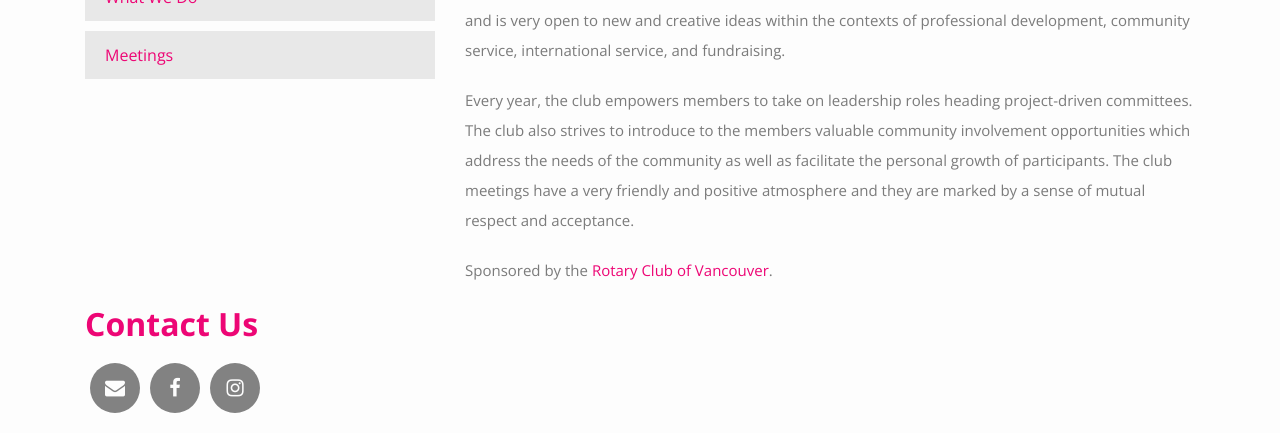
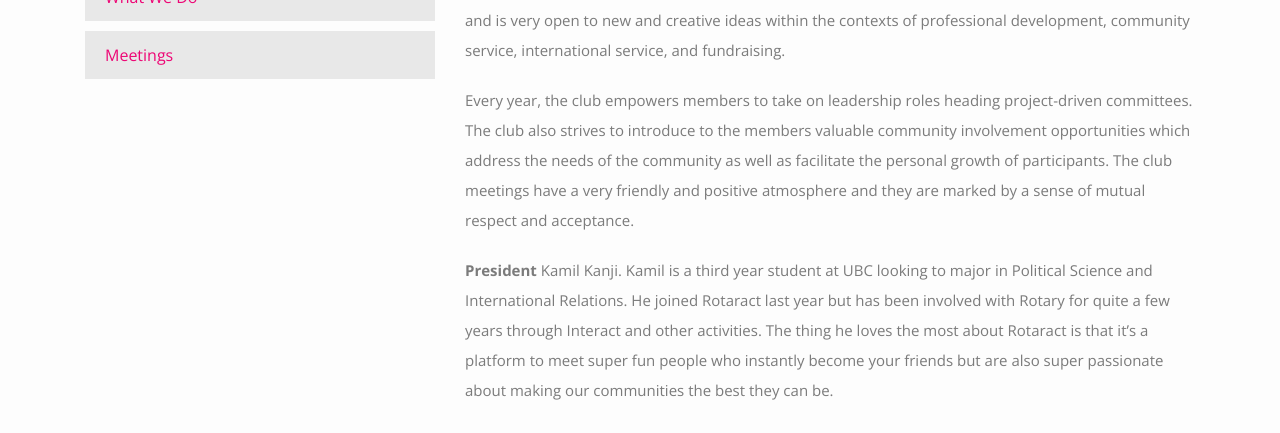
Before and after one commit to rotaract5040/rotaract5040.github.io, a Jekyll site: the page built from _clubs/vancouver-ubc.md, in a window 1280 px wide and 900 px high, scrolled down 870 px, cut to the strip 0-433 px from the top of the window. Built offline with Jekyll 4.4.1, drawn with Linux system fonts in a browser that asks for light colours; nearby versions of some CDN libraries; Markdown is read by kramdown in place of the engine named in the settings.

Commit message:
Update vancouver-ubc.md

```diff
--- a/_clubs/vancouver-ubc.md
+++ b/_clubs/vancouver-ubc.md
@@ -9,6 +9,9 @@
         The Rotaract Club of Vancouver is based at the University of British Columbia Campus. It is a student-run service club. It strives to integrate the ideas of the members and it aims to make a difference within the local community as well as in the international arena. The club is composed of a diverse student body and is very open to new and creative ideas within the contexts of professional development, community service, international service, and fundraising.
 
         Every year, the club empowers members to take on leadership roles heading project-driven committees. The club also strives to introduce to the members valuable community involvement opportunities which address the needs of the community as well as facilitate the personal growth of participants. The club meetings have a very friendly and positive atmosphere and they are marked by a sense of mutual respect and acceptance.
+
+
+        **President** Kamil Kanji. Kamil is a third year student at UBC looking to major in Political Science and International Relations. He joined Rotaract last year but has been involved with Rotary for quite a few years through Interact and other activities. The thing he loves the most about Rotaract is that it's a platform to meet super fun people who instantly become your friends but are also super passionate about making our communities the best they can be.
 
         Sponsored by the [Rotary Club of Vancouver](https://portal.clubrunner.ca/777).
 
```
